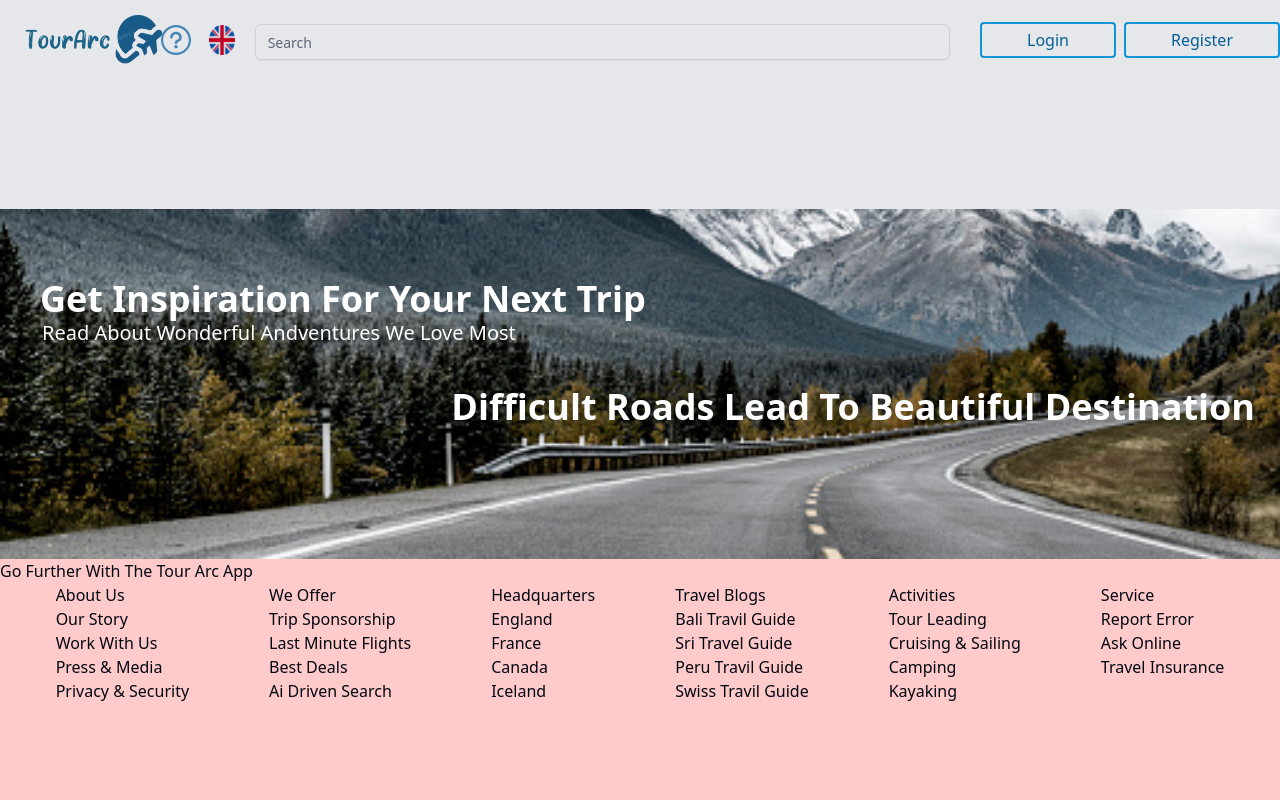
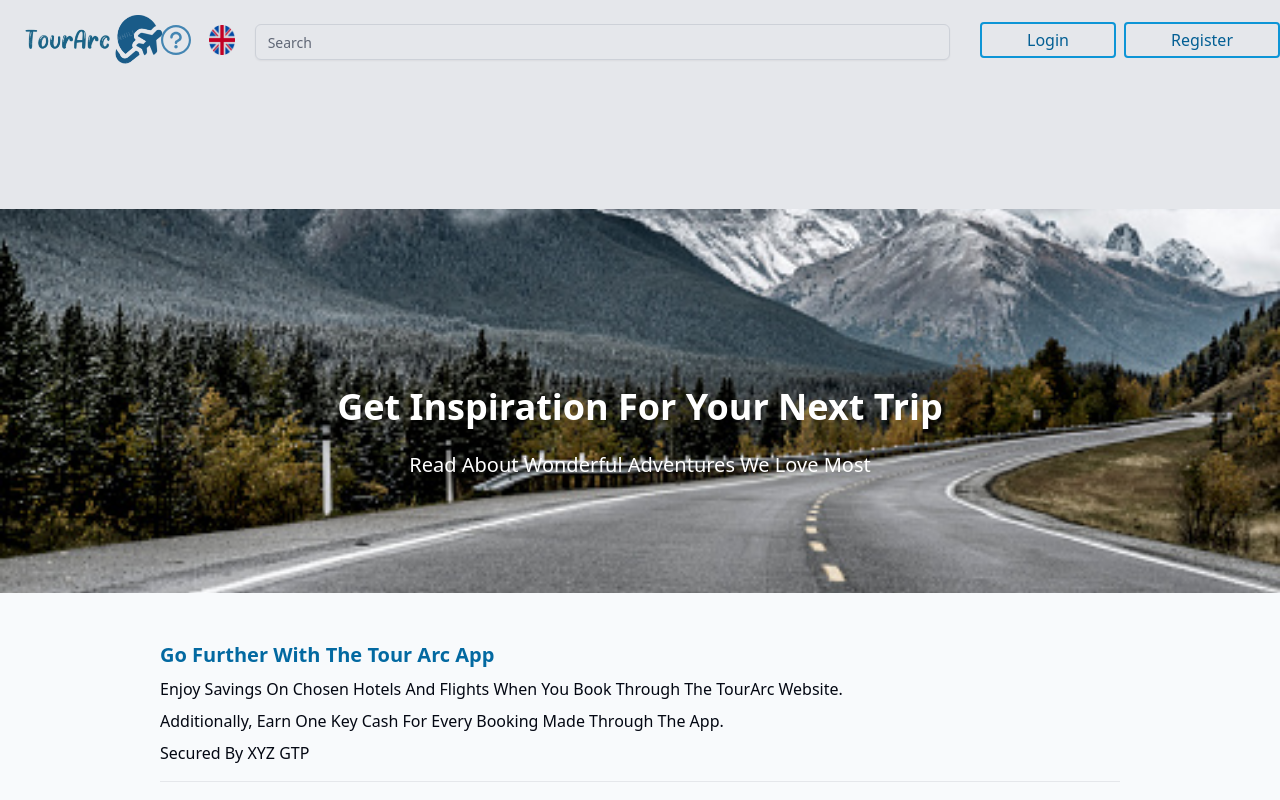
Before and after one commit to Salman-Khan9/TourArc, a React (Create React App) app in the folder client/: page / in a window 1280 px wide. Built offline with nearby package versions, Linux system fonts and the light colour scheme.

Commit message:
complete footer section
complete footer section

```diff
--- a/client/src/components/Footer/Footer.js
+++ b/client/src/components/Footer/Footer.js
@@ -1,72 +1,117 @@
-import React from 'react'
-import footerimage from "../../Assets/footer3.jpg"
+import React from 'react';
+import { BsRCircle } from 'react-icons/bs';
+import { CgMail } from 'react-icons/cg';
+import { FaLocationDot } from 'react-icons/fa6';
+import { IoMdCall } from 'react-icons/io';
+import footerImage from '../../Assets/footer3.jpg';
+
 const Footer = () => {
   return (
-   <div className='h-full bg-red-200   '>
-    <div
-    className="w-screen h-[350px] flex justify-center items-center"
+    <div className='bg-slate-50 '>
+      {/* Background image section */}
+      <div className='h-80 md:h-96 lg:h-120 flex justify-center items-center'
         style={{
-      backgroundImage: `url(${footerimage})`,
+          backgroundImage: `url(${footerImage})`,
           backgroundSize: 'cover',
           backgroundPosition: 'center',
         }}
       >
-    <div className=" h-full w-full">
-    <div>
-        <p className='font-bold text-4xl text-white mt-[70px] ms-[40px]  '>Get Inspiration For Your Next Trip</p>
-        <p className='font-medium text-xl  text-white ms-[42px]'>Read About Wonderful Andventures We Love Most</p>
-    </div>
-    <div className='flex justify-end'>
-        <p className=' text-4xl font-bold  text-white mt-10 me-[25px]'>Difficult Roads Lead To Beautiful Destination</p>
+        <div className='text-center text-white'>
+          <p className='font-bold text-4xl mt-8 md:mt-12 lg:mt-16'>Get Inspiration For Your Next Trip</p>
+          <p className='text-xl mt-4 md:mt-6'>Read About Wonderful Adventures We Love Most</p>
         </div>
       </div>
 
+      {/* Main content section */}
+      <div className='py-8 px-4 md:py-12 md:px-8 lg:px-40    '>
+        {/* Go Further With The Tour Arc App section */}
+        <div className=''>
+          <p className='text-xl font-bold text-sky-700'>Go Further With The Tour Arc App</p>
+          <p className='mt-2'>Enjoy Savings On Chosen Hotels And Flights When You Book Through The TourArc Website.</p>
+          <p className='mt-2'>Additionally, Earn One Key Cash For Every Booking Made Through The App.</p>
+          <p className='mt-2 lg:pb-4'>Secured By XYZ GTP</p>
         </div>
-  <div>
-    <p>Go Further With The Tour Arc App</p>
+        <hr ></hr>
+        {/* Footer sections */}
+        <div className='flex justify-center space-x-10 md:space-x-12 lg:space-x-24  mt-8 md:mt-12'>
+          {/* About Us */}
+          <div className='text-left lg:space-y-1 md:space-y-1 '>
+            <p className='font-bold text-lg'>About Us</p>
+            <p className='mt-2 text-base'>Our Story</p>
+            <p className='text-base'>Work With Us</p>
+            <p className='text-base'>Press & Media</p>
+            <p className='text-base'>Privacy & Security</p>
           </div>
-  <div className='flex justify-center space-x-20 '>
-    <div>
-     <p>About Us</p>
-     <p>Our Story</p>
-     <p>Work With Us</p>
-     <p>Press & Media</p>
-     <p>Privacy & Security</p>
+
+          {/* We Offer */}
+          <div className='text-left lg:space-y-1'>
+            <p className='font-bold text-lg'>We Offer</p>
+            <p className='mt-2 text-base'>Trip Sponsorship</p>
+            <p className='text-base'>Last Minute Flights</p>
+            <p className='text-base'>Best Deals</p>
+            <p className='text-base'>AI Driven Search</p>
           </div>
-    <div>
-        <p>We Offer</p>
-        <p>Trip Sponsorship</p>
-        <p>Last Minute Flights</p>
-        <p>Best Deals</p>
-        <p>Ai Driven Search</p>
-    </div><div>
-        <p>Headquarters</p>
-        <p>England</p>
-        <p>France</p>
-        <p>Canada</p>
-        <p>Iceland</p>
-    </div><div>
-        <p>Travel Blogs</p>
-        <p>Bali Travil Guide</p>
-        <p>Sri Travel Guide</p>
-        <p>Peru Travil Guide</p>
-        <p>Swiss Travil Guide</p>
-    </div><div>
-        <p>Activities</p>
-        <p>Tour Leading</p>
-        <p>Cruising & Sailing</p>
-        <p>Camping</p>
-        <p>Kayaking</p>
 
-    </div><div>
-        <p>Service</p>
-        <p>Report Error</p>
-        <p>Ask Online</p>
-        <p>Travel Insurance</p>
+          {/* Headquarters */}
+          <div className='text-left lg:space-y-1'>
+            <p className='font-bold text-lg'>Headquarters</p>
+            <p className='mt-2 text-base'>England</p>
+            <p className='text-base'>France</p>
+            <p className='text-base'>Canada</p>
+            <p className='text-base'>Iceland</p>
+          </div>
+
+          {/* Travel Blogs */}
+          <div className='text-left lg:space-y-1'>
+            <p className='font-bold text-lg'>Travel Blogs</p>
+            <p className='mt-2 text-base'>Bali Travel Guide</p>
+            <p className='text-base'>Sri Travel Guide</p>
+            <p className='text-base'>Peru Travel Guide</p>
+            <p className='text-base'>Swiss Travel Guide</p>
+          </div>
+
+          {/* Activities */}
+          <div className='text-left lg:space-y-1'>
+            <p className='font-bold text-lg'>Activities</p>
+            <p className='mt-2 text-base'>Tour Leading</p>
+            <p className='text-base'>Cruising & Sailing</p>
+            <p className='text-base'>Camping</p>
+            <p className='text-base'>Kayaking</p>
+          </div>
+
+          {/* Service */}
+          <div className='text-left lg:space-y-1'>
+            <p className='font-bold text-lg'>Service</p>
+            <p className='mt-2 text-base'>Report Error</p>
+            <p className='text-base'>Ask Online</p>
+            <p className='text-base'>Travel Insurance</p>
+          </div>
+        </div>
+
+
+      </div>
+        {/* Bottom section */}
+        <div className='flex justify-center items-center bg-gray-200 w-screen h-[50px] space-x-4 '>
+          <div className='flex items-center space-x-1'>
+            <BsRCircle color='#4c94c2'  className='text-black' />
+            <p className='text-black'>Copyright TourArc</p>
+          </div>
+          <div className='flex items-center space-x-1'>
+            <CgMail color='#4c94c2' className='text-black' />
+            <p className='text-black'>fsdsalman12.sk@gmail.com</p>
+          </div>
+          <p className='text-black'>TourArc: Seamless Journeys, Unrivalled Travel! Wisdom!</p>
+          <div className='flex items-center space-x-1'>
+            <FaLocationDot color='#4c94c2'  className='text-black' />
+            <p className='text-black'>ABC Country XYZ City</p>
+          </div>
+          <div className='flex items-center space-x-1'>
+            <IoMdCall color='#4c94c2' className='text-black' />
+            <p className='text-black'>+92-02939283</p>
           </div>
         </div>
     </div>
-  )
-}
+  );
+};
 
-export default Footer
+export default Footer;
```
Also changed, not shown: client/src/Assets/footer.jpg (deleted), client/src/Assets/footer2.jpg (deleted). Lines whose indentation alone changed are shown as unchanged.
